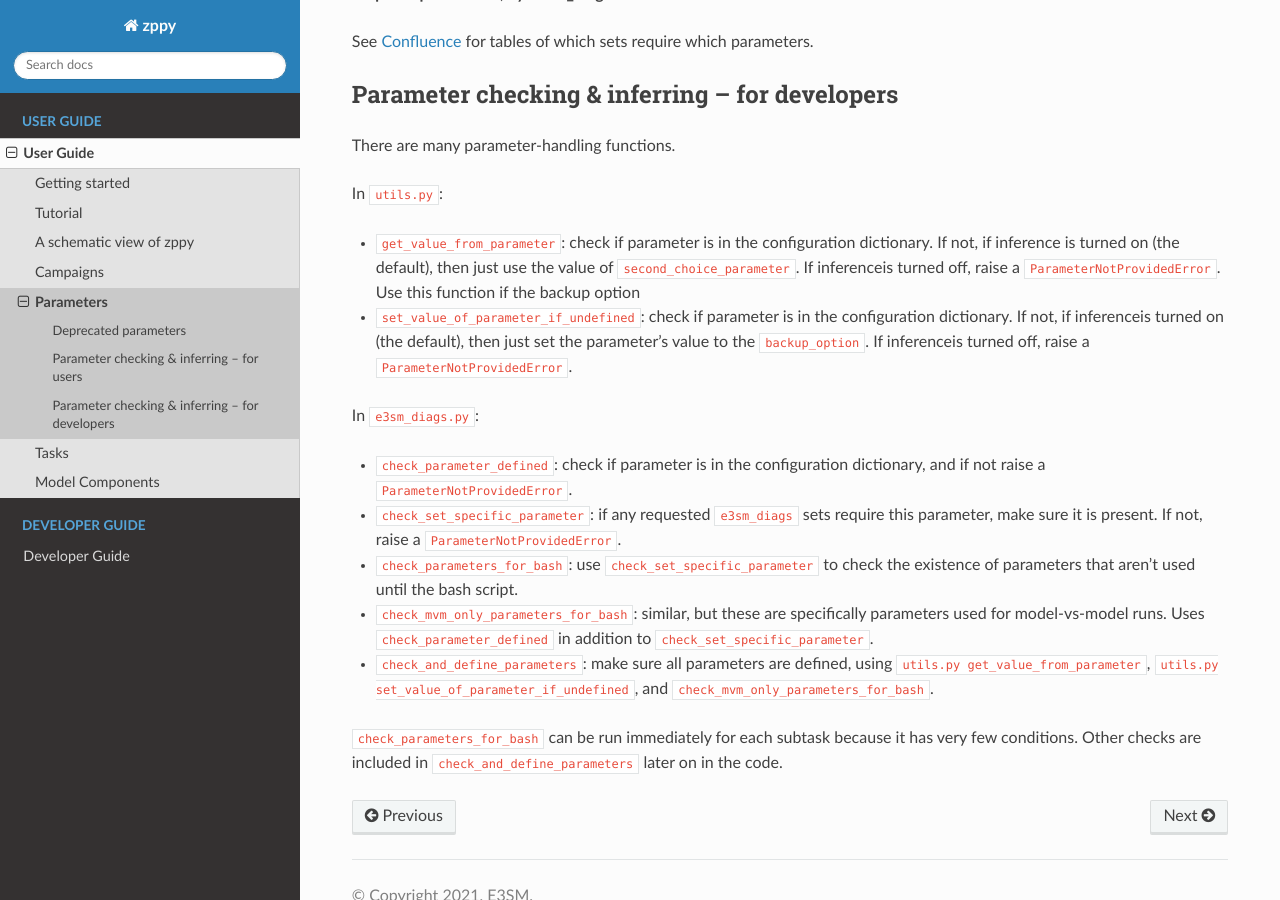
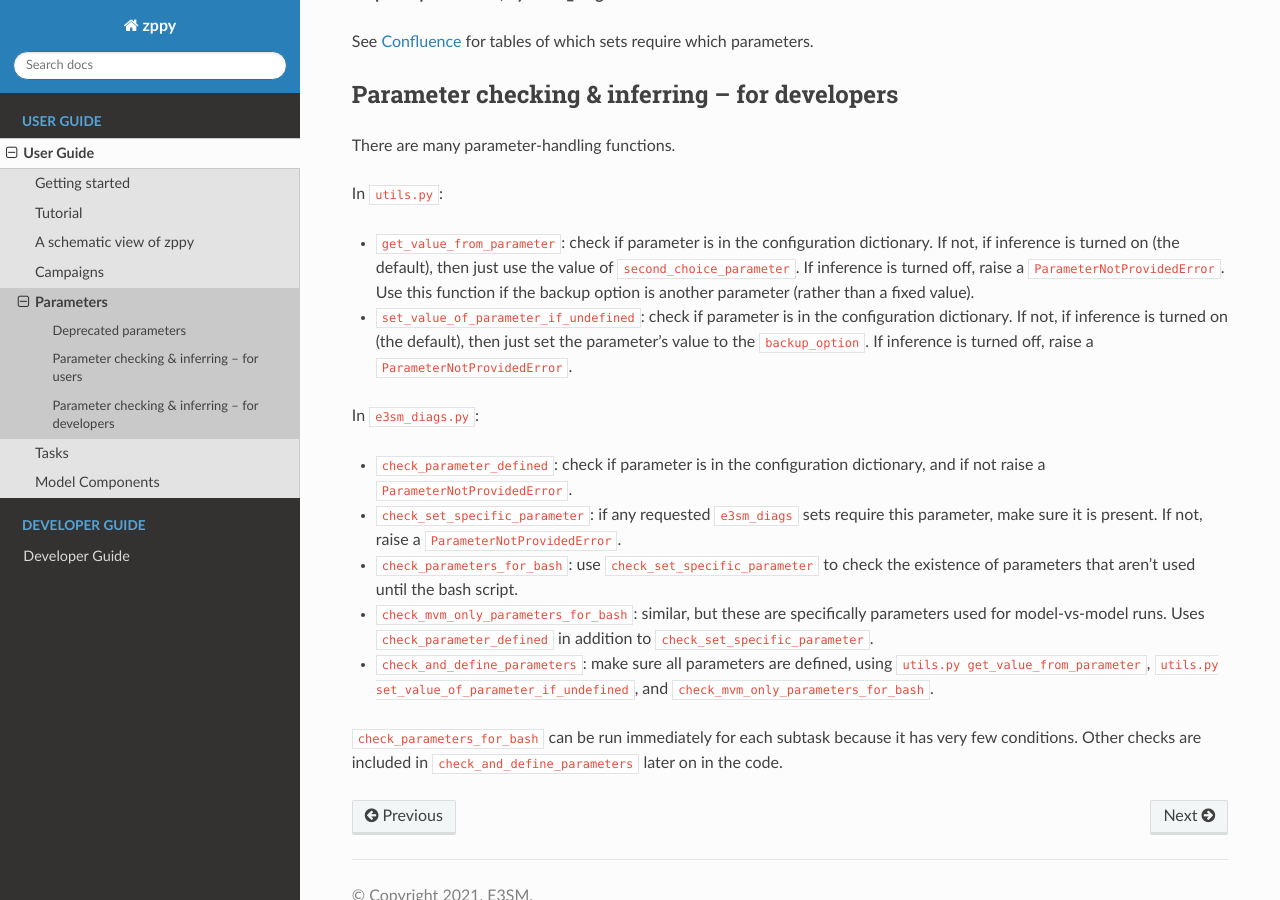
Before and after one commit to E3SM-Project/zppy, a Sphinx documentation site: the page built from docs/source/user_guide/parameters.rst, in a window 1280 px wide and 900 px high, scrolled down 3299 px. Built offline with Sphinx 7.4.7 and the Read the Docs theme 3.1.0, drawn with Linux system fonts in a browser that asks for light colours; some of the changed text lies outside the part shown.

Commit message:
Fix doc review issues: spelling, incomplete sentence, placeholder comments

```diff
--- a/docs/source/dev_guide/testing.rst
+++ b/docs/source/dev_guide/testing.rst
@@ -84,7 +84,7 @@ Update ``zppy-interfaces`` to the latest main branch:
 
    bash  # isolated subshell
    source ~/.bashrc
-   source /lcrc/soft/climate/e3sm-unified/test_e3sm_unified_<VERSION>_chrysalis.sh
+   source /lcrc/soft/climate/e3sm-unified/test_e3sm_unified_<VERSION>_chrysalis.sh  # e.g., 1.13.0rc10
 
    # Verify zppy-interfaces tests
    pytest tests/unit/global_time_series/test_*.py
--- a/docs/source/user_guide/campaigns.rst
+++ b/docs/source/user_guide/campaigns.rst
@@ -20,4 +20,4 @@ It will only work if you:
 - have access to the `bigmem nodes on NERSC Cori <https://docs.nersc.gov/systems/cori-largemem/#access-to-the-large-memory-nodes>`_
 - first load the necessary module with ``module load cmem``.
 
-# TODO: supported on Perlmutter?
+Support for Perlmutter has not been confirmed for this campaign type.
--- a/docs/source/user_guide/parameters.rst
+++ b/docs/source/user_guide/parameters.rst
@@ -137,8 +137,8 @@ There are many parameter-handling functions.
 
 In ``utils.py``:
 
-* ``get_value_from_parameter``: check if parameter is in the configuration dictionary. If not, if inference is turned on (the default), then just use the value of ``second_choice_parameter``. If inferenceis turned off, raise a ``ParameterNotProvidedError``. Use this function if the backup option
-* ``set_value_of_parameter_if_undefined``: check if parameter is in the configuration dictionary. If not, if inferenceis turned on (the default), then just set the parameter's value to the ``backup_option``. If inferenceis turned off, raise a ``ParameterNotProvidedError``.
+* ``get_value_from_parameter``: check if parameter is in the configuration dictionary. If not, if inference is turned on (the default), then just use the value of ``second_choice_parameter``. If inference is turned off, raise a ``ParameterNotProvidedError``. Use this function if the backup option is another parameter (rather than a fixed value).
+* ``set_value_of_parameter_if_undefined``: check if parameter is in the configuration dictionary. If not, if inference is turned on (the default), then just set the parameter's value to the ``backup_option``. If inference is turned off, raise a ``ParameterNotProvidedError``.
 
 In ``e3sm_diags.py``:
 
```
Also changed, not shown: other parts of docs/source/user_guide/parameters.rst (+1 -1 lines).
